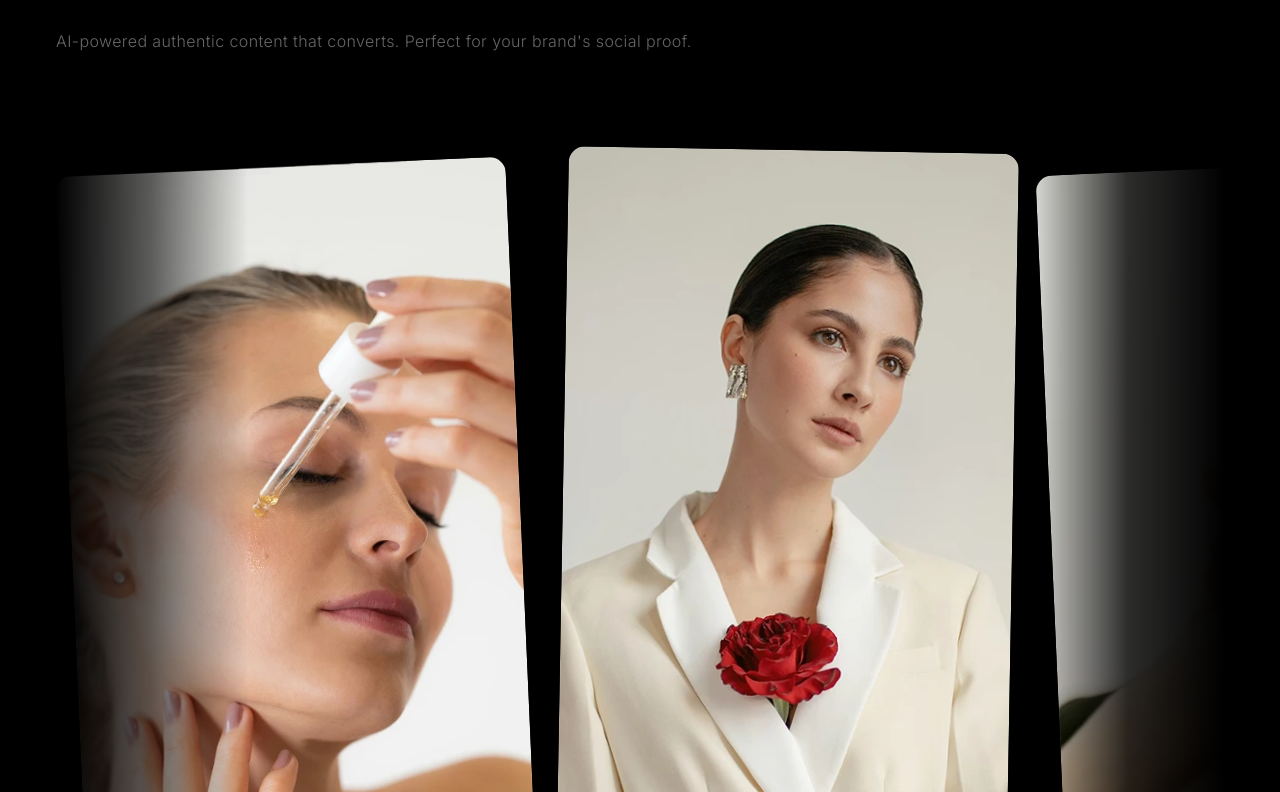
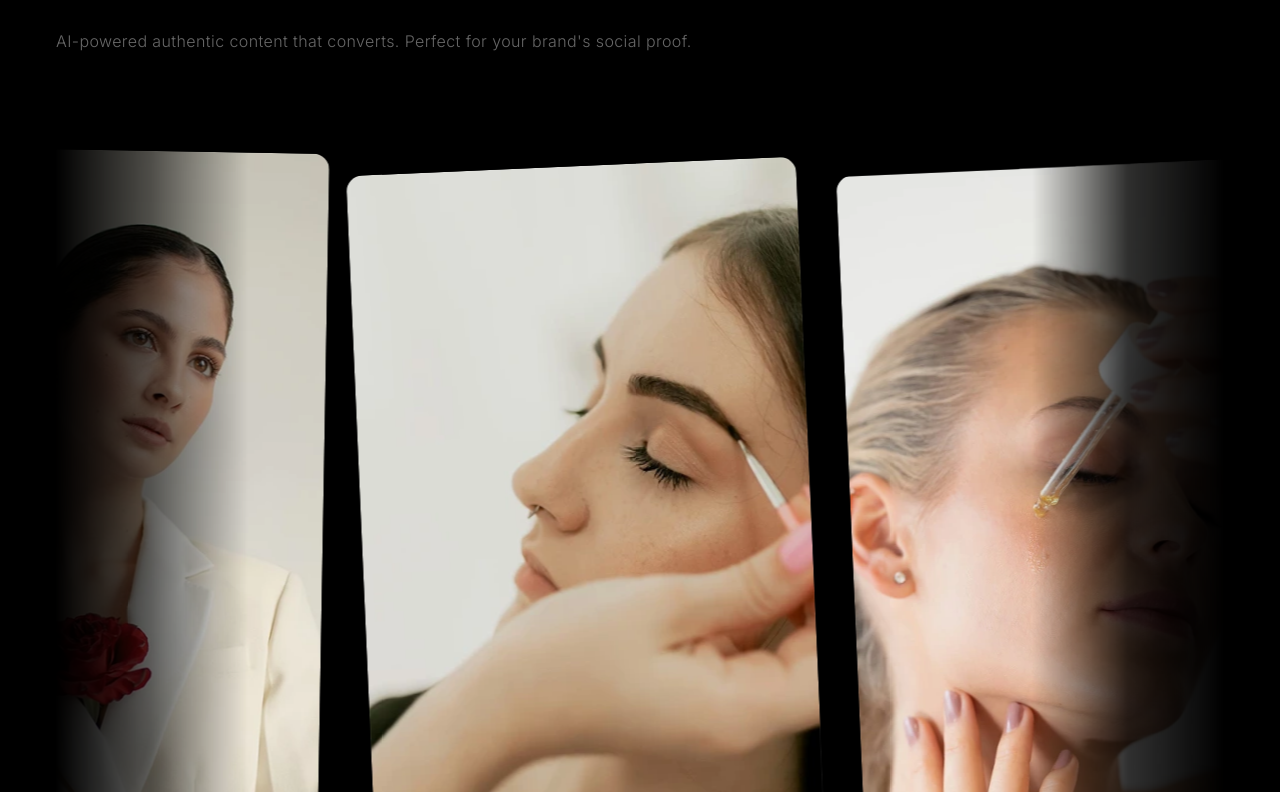
Before and after one commit to juanangelaalma/visuala, a Next.js app: page / in a window 1280 px wide. Shown: the part 4608-5400 px from the top of the page. Built offline with nearby package versions, Linux system fonts and the light colour scheme; no server answers.

Commit message:
feat: implement infinite auto-scroll marquee for UGC showcase with pause-on-hover

```diff
--- a/app/_sections/FeatureShowcaseSection.tsx
+++ b/app/_sections/FeatureShowcaseSection.tsx
@@ -13,10 +13,13 @@ const tags = [
 ];
 
 const cards = [
-    { src: img1, alt: "Beauty UGC video – skincare model", rotate: "-2.5deg", translateY: "16px", delay: "0ms" },
-    { src: img2, alt: "Fashion UGC video – elegant model", rotate: "1deg", translateY: "0px", delay: "80ms" },
-    { src: img3, alt: "Beauty UGC video – close-up model", rotate: "-2.5deg", translateY: "16px", delay: "160ms" },
+    { src: img1, alt: "Beauty UGC video – skincare model", rotate: "-2.5deg", translateY: "16px" },
+    { src: img2, alt: "Fashion UGC video – elegant model", rotate: "1deg", translateY: "0px" },
+    { src: img3, alt: "Beauty UGC video – close-up model", rotate: "-2.5deg", translateY: "16px" },
 ];
+
+/* Duplicate cards 4× so the track is wide enough for seamless infinite loop */
+const marqueeCards = [...cards, ...cards, ...cards, ...cards];
 
 export default function FeatureShowcaseSection() {
     return (
@@ -81,37 +84,44 @@ export default function FeatureShowcaseSection() {
                     </p>
                 </div>
 
-                {/* ── Cards row ───────────────────────────────── */}
-                <div className="relative mt-6 w-full h-[500px] md:h-[850px] mx-auto">
-                    {/* Fade out gradients (outside the scroll container to stay fixed on edges) */}
+                {/* ── Infinite Marquee Carousel ──────────────── */}
+                <div className="marquee-wrapper group relative mt-6 w-full h-[500px] md:h-[850px] mx-auto">
+                    {/* Fade-out edge gradients */}
                     <div className="absolute -left-1 md:left-0 top-0 bottom-0 w-[60px] md:w-[192px] bg-gradient-to-r from-black via-black/60 to-transparent z-10 h-[110%] pointer-events-none" />
                     <div className="absolute -right-1 md:right-0 top-0 bottom-0 w-[60px] md:w-[192px] bg-gradient-to-l from-black via-black/80 to-transparent z-10 h-[110%] pointer-events-none" />
 
-                    <div className="flex justify-start items-center gap-4 md:gap-10 w-full h-full pl-[16px] overflow-x-auto [&::-webkit-scrollbar]:hidden [-ms-overflow-style:none] [scrollbar-width:none]">
-                        {cards.map((card, i) => (
+                    {/* Scrolling track — animates via CSS keyframes */}
+                    <div
+                        className="
+                            marquee-track
+                            flex items-center gap-4 md:gap-10
+                            h-full
+                            w-max
+                        "
+                        aria-label="Scrolling showcase of UGC video examples"
+                    >
+                        {marqueeCards.map((card, i) => (
                             <div
                                 key={i}
                                 className="
                                     relative
-                                    w-[240px] md:w-[100%] max-w-[450px]
+                                    w-[240px] md:w-[350px] lg:w-[450px]
                                     aspect-[450/800]
                                     rounded-[16px]
                                     overflow-hidden
                                     flex-shrink-0
-                                    group
-                                    transition-all duration-500 ease-out
+                                    transition-transform duration-500 ease-out
                                 "
                                 style={{
                                     transform: `rotate(${card.rotate}) translateY(${card.translateY})`,
-                                    transitionDelay: card.delay,
                                 }}
                             >
                                 <Image
                                     src={card.src}
                                     alt={card.alt}
                                     fill
-                                    className="object-cover transition-transform duration-700 group-hover:scale-105"
-                                    sizes="(max-width: 768px) 33vw, 260px"
+                                    className="object-cover"
+                                    sizes="(max-width: 768px) 240px, (max-width: 1024px) 350px, 450px"
                                 />
                                 {/* Subtle inner shadow overlay */}
                                 <div className="absolute inset-0 rounded-[16px] shadow-[inset_0_0_0_1px_rgba(255,255,255,0.08)]" />
--- a/app/globals.css
+++ b/app/globals.css
@@ -196,6 +196,42 @@ body {
   -webkit-mask-image: radial-gradient(ellipse 80% 60% at 50% 50%, black, transparent);
 }
 
+/* ── Infinite Marquee ─────────────────────────────── */
+@keyframes marquee-scroll {
+  0% {
+    transform: translateX(0);
+  }
+  100% {
+    transform: translateX(-50%);
+  }
+}
+
+.marquee-wrapper {
+  overflow: hidden;
+}
+
+.marquee-track {
+  animation: marquee-scroll 30s linear infinite;
+  will-change: transform;
+  backface-visibility: hidden;
+  -webkit-backface-visibility: hidden;
+  transform: translate3d(0, 0, 0);
+  perspective: 1000px;
+}
+
+/* Pause on hover */
+.marquee-wrapper:hover .marquee-track {
+  animation-play-state: paused;
+}
+
+/* Reduce motion for accessibility */
+@media (prefers-reduced-motion: reduce) {
+  .marquee-track {
+    animation: none;
+  }
+}
+
+
 /* ── Focus ring ────────────────────────────────────── */
 :focus-visible {
   outline: 2px solid oklch(55% 0.22 250);
```
